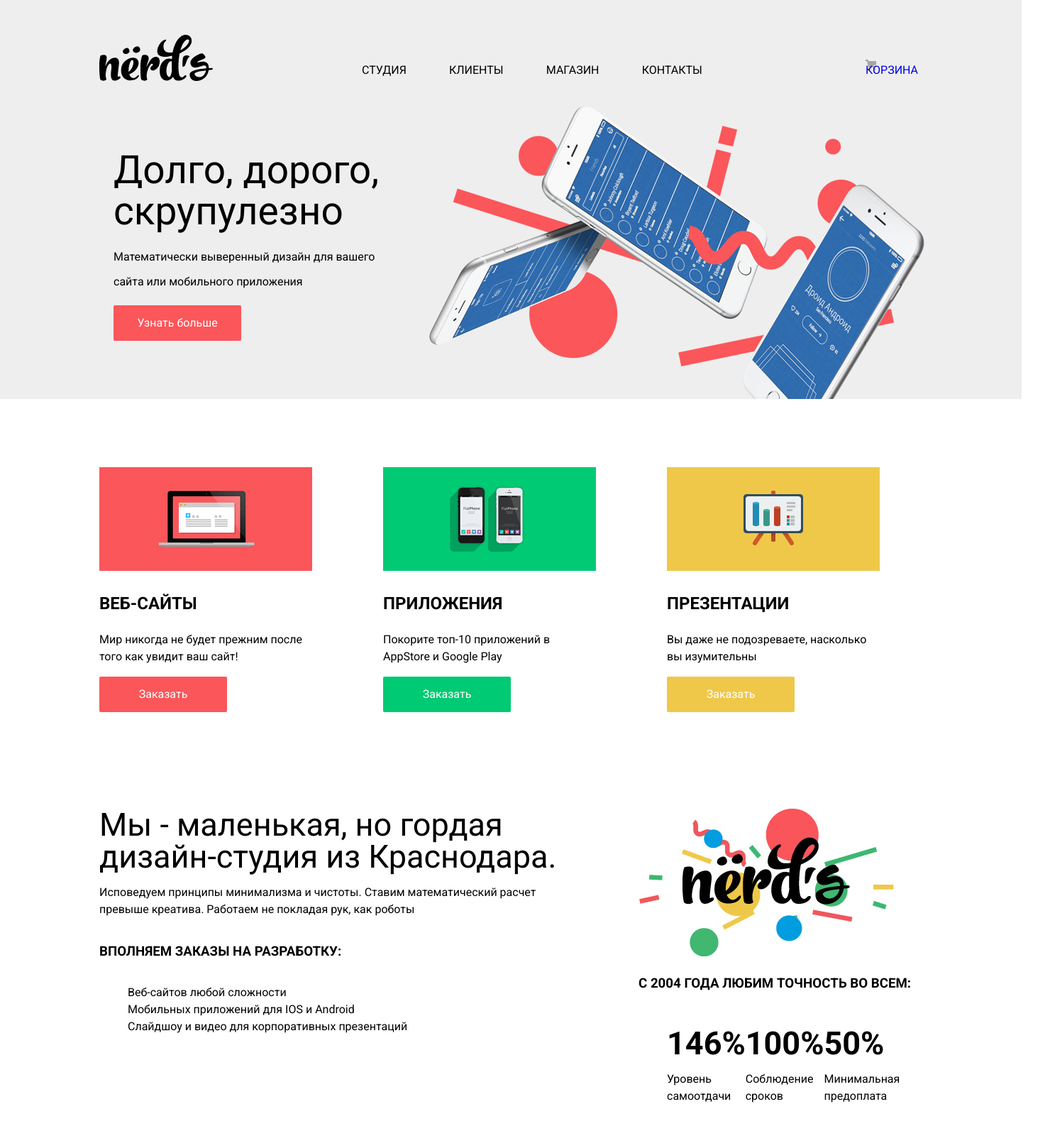
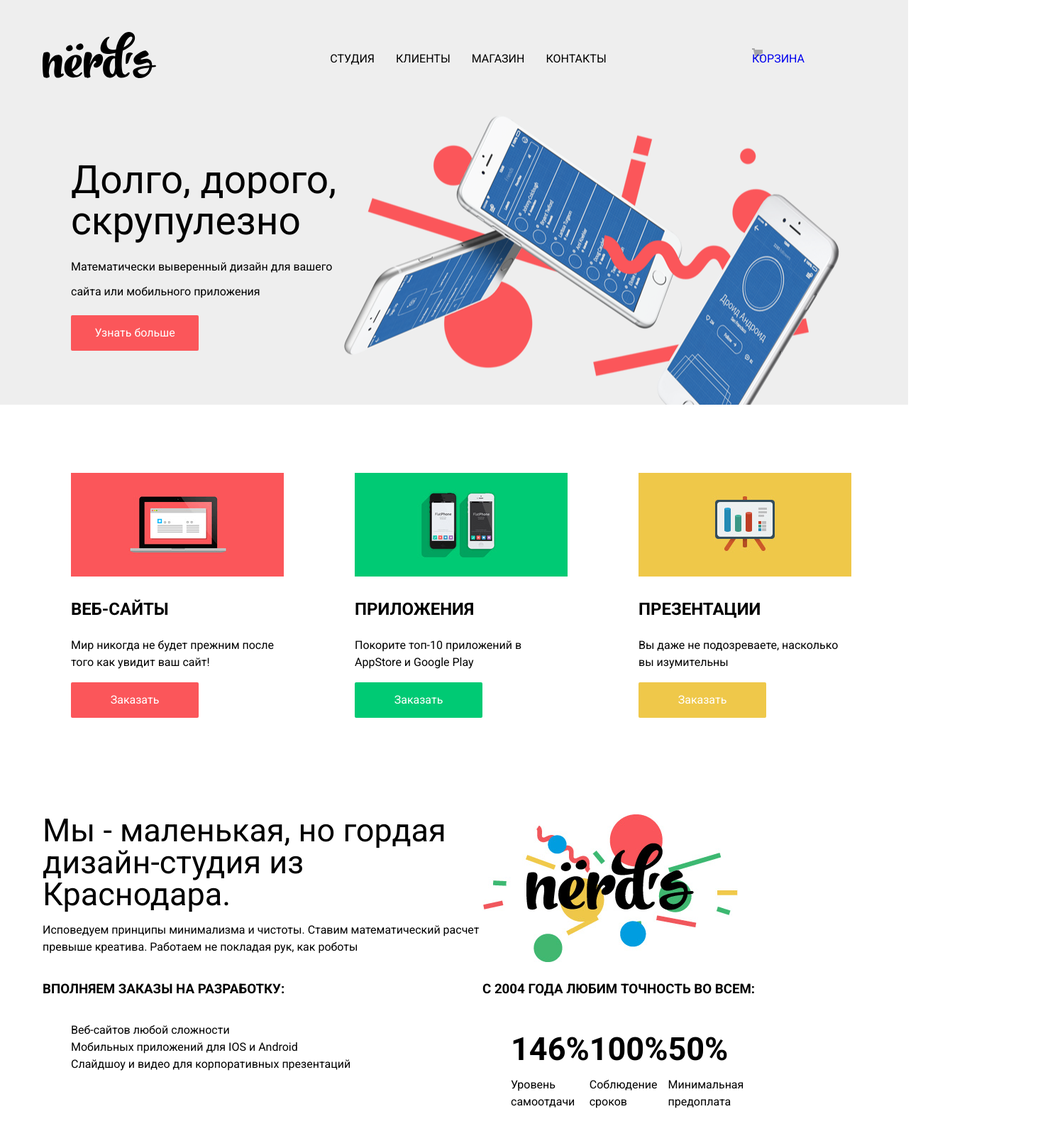
Before and after one commit to MuratN/Nerds, a plain HTML site: page index.html in a window 1280 px wide. Shown: the top 1600 px of the page at 71% size, 1480 px wide, since content can reach past the window. Drawn offline with Linux system fonts and the light colour scheme; files that its build step writes are made by us from their sources.

Commit message:
grid with container

```diff
--- a/index.html
+++ b/index.html
@@ -11,7 +11,7 @@
   <body>
 
      <header class="main-header">
-        <nav class="main-navigation">
+        <nav class="main-navigation container">
             <div class="logo-wrapper">
                 <a class="main-header-logo">
                     <img src="img/nerds-logo.svg" width="160" height="65" alt="Логотип дизайн-студии «Нёрдс»">
@@ -29,10 +29,11 @@
         </nav>
     </header>
 
-    <main class="container">
+    <main class="main-container">
         <!-- <h1 class="visually-hidden">Дизайн-студия "Нёрдс"</h1> -->
         <section class="features">
             <!-- <h2 class="visually-hidden">Преимущества</h2> -->
+            <div class="features-container container">
             <ul class="features-list">
                 <li class="feature-item">
                     <b>Долго, дорого, скрупулезно</b>
@@ -50,8 +51,9 @@
                     <a class="button" href="#">Узнать больше</a>
                 </li> -->
             </ul>
+            </div>
         </section>
-        <section class="services">
+        <section class="services container">
             <!-- <h2 class="visually-hidden">Услуги</h2> -->
             <ul class="services-list">
                 <li class="services-item-web">
@@ -76,7 +78,7 @@
                 </li>
             </ul>
         </section>
-        <section class="aboutus">
+        <section class="aboutus container">
             <div class="aboutus-text">
                 <b>Мы - маленькая, но гордая дизайн-студия из Краснодара.</b>
                 <p>Исповедуем принципы минимализма и чистоты. Ставим математический расчет превыше креатива. Работаем не покладая рук, как роботы</p>
@@ -109,7 +111,7 @@
             </div>
         </section>
         <section class="jobs">
-            <ul class="jobs-list">
+            <ul class="jobs-list container">
                 <li>
                     <a class="jobs-item" href="https://htmlacademy.ru/intensive/htmlcss">
                         <img src="img/logo-htmlacademy.png" width="199" height="68" alt="HTML academy">
@@ -135,6 +137,7 @@
     </main>
 
     <footer>
+        <div class="container">
             <div class="map">
                     <!-- <img src="img/map.jpg" width="1440" height="416" alt="Офис компании по адресу ул. Большая Конюшенная 19/8, Санкт-Петербург"> -->
                 <div class="contacts">
@@ -150,7 +153,8 @@
                     <img src="img/map-marker.png" width="231" height="190" alt="Логотип дизайн-студии «Нёрдс»">
                 </div>
             </div>
-        <div class="footer-social">
+        </div>
+        <div class="footer-social container">
             <ul class="social-list">
                 <li><a class="social-button vk-icon" href="vk.com">Вконтакте</a>
                     <!-- <img class="vk" src="img/vk-icon.svg" width="26" height="26" alt="ВК"> -->
--- a/style.css
+++ b/style.css
@@ -16,39 +16,43 @@ a {
 }
 
 .main-header {
-    display: flex;
-    width: 1440px;
-    /* margin-left: 120px;
-    margin-right: 120px; */
-    justify-content: space-between;
     background-color: #eeeeee;
+    padding-bottom: 30px;
 }
 
 .main-navigation {
+    padding-top: 45px;
+    justify-content: space-between;
+    align-items: center;
+}
+
+.container {
+    width: 1160px;
+    margin-left: auto;
+    margin-right: auto;
     display: flex;
-    margin-top: 49px;
-    /* justify-content: space-between; */
+}
 
+.navigation ul {
+    margin: 0;
+    padding: 0;
+}
+
+.navigation {
+    display: flex;
+}
+
+.navigation li:not(:first-child) {
+    margin-left: 30px;
+  }
+
+.main-navigation {
     font-size: 16px;
     line-height: 30px;
     font-weight: 500;
     background-color: #eeeeee;
     color: #000000;
     text-transform: uppercase;
-}
-
-.logo-wrapper {
-    display: flex;
-    padding-left: 20px;
-    width: 300px;
-    margin-left: 120px;
-}
-
-.navigation {
-    display: flex;
-    width: 540px;
-    justify-content: space-around;
-    margin-top: 35px;
 }
 
 .navigation,
@@ -71,11 +75,6 @@ a {
 }
 
 .basket {
-    display: flex;
-    margin-top: 35px;
-    padding-right: 20px;
-    margin-left: 200px;
-
     font-size: 16px;
     line-height: 30px;
     font-weight: 500;
@@ -88,15 +87,23 @@ a {
 }
 
 .features {
-    display: flex;
-    width: 1440px;
-    margin-bottom: 80px;
-
     background-color: #eeeeee;
-    background-image: url(img/nerds-index-slide1.png);
-    background-position: 571px;
     background-repeat: no-repeat;
     line-height: 35px;
+}
+
+.features-container {
+    margin-bottom: 80px;
+    min-height: 420px;
+    background-image: url(img/nerds-index-slide1.png);
+    background-position: 391px;
+    background-repeat: no-repeat;
+}
+
+.features-list {
+    display: flex;
+    width: 380px;
+    align-items: center;
 }
 
 .features b {
@@ -107,36 +114,22 @@ a {
     color: #000000;
 }
 
-.features-list {
-    display: flex;
-    width: 380px;
-    min-height: 400px;
-    align-items: center;
-    margin-left: 120px;
-    margin-right: 120px;
-
-}
-
 .services {
-    display: flex;
-    width: 1440px;
     margin-bottom: 120px;
 }
 
 .services-list {
     display: flex;
     width: 260px;
-    /* justify-content: space-between; */
+    justify-content: space-between;
 }
 
-.services-item-web, .services-item-app, .services-item-presentation {
+.services-item-app, .services-item-presentation {
     margin-left: 100px;
 }
 
 .aboutus {
-    display: flex;
     justify-content: space-between;
-    width: 1440px;
     margin-bottom: 130px;
     line-height: 24px;
 }
@@ -145,7 +138,6 @@ a {
     display: flex;
     flex-direction: column;
     width: 660px;
-    margin-left: 140px;
 }
 
 .aboutus-digits {
@@ -164,10 +156,7 @@ a {
 }
 
 .jobs-list {
-    display: flex;
-    width: 1440px;
     justify-content: space-around;
-    margin: auto;
     margin-bottom: 120px;
 }
 
@@ -175,6 +164,7 @@ a {
     display: flex;
     width: 100%;
     background-image: url(img/map.jpg);
+    /* background-size: contain; */
     background-repeat: no-repeat;
     margin-bottom: 70px;
     min-height: 420px;
@@ -184,29 +174,24 @@ a {
     display: flex;
     flex-direction: column;
     align-items: center;
+    margin-left: 140px;
+    margin-top: 55px;
+    margin-bottom: 55px;
     justify-content: space-around;
     width: 320px;
     height: 310px;
     background-color: #ffffff;
-    margin-left: 140px;
-    margin-top: 50px;
 }
 
 .map-marker {
     margin-top: 90px;
-    margin-left: 360px;
-}
-
-.footer-social {
-    display: flex;
-    width: 1440px;
+    margin-left: 361px;
 }
 
 .social-list {
     display: flex;
     width: 260px;
     justify-content: space-between;
-    margin-left: 140px;
 }
 
 .social-text {
```
Lines whose indentation alone changed are shown as unchanged.
